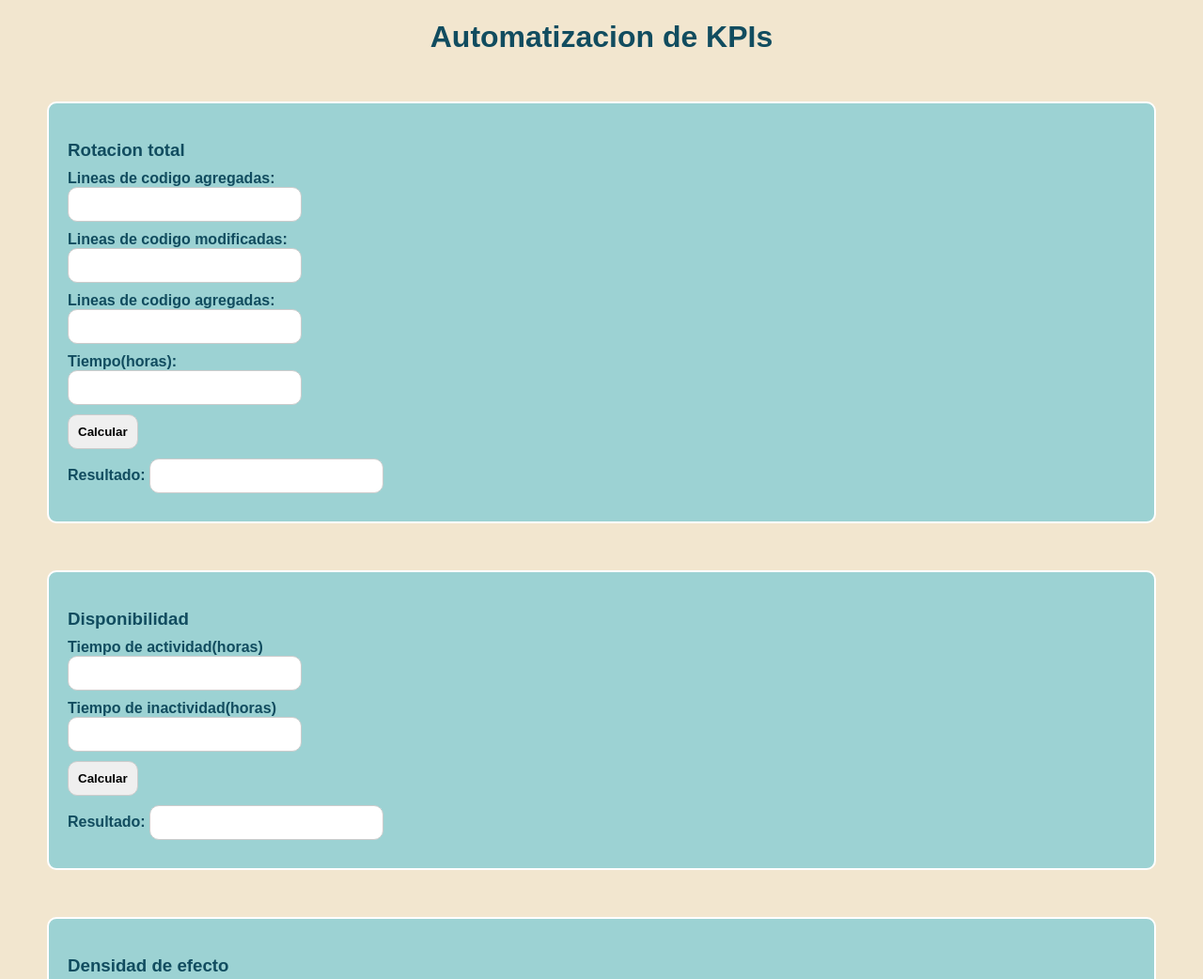
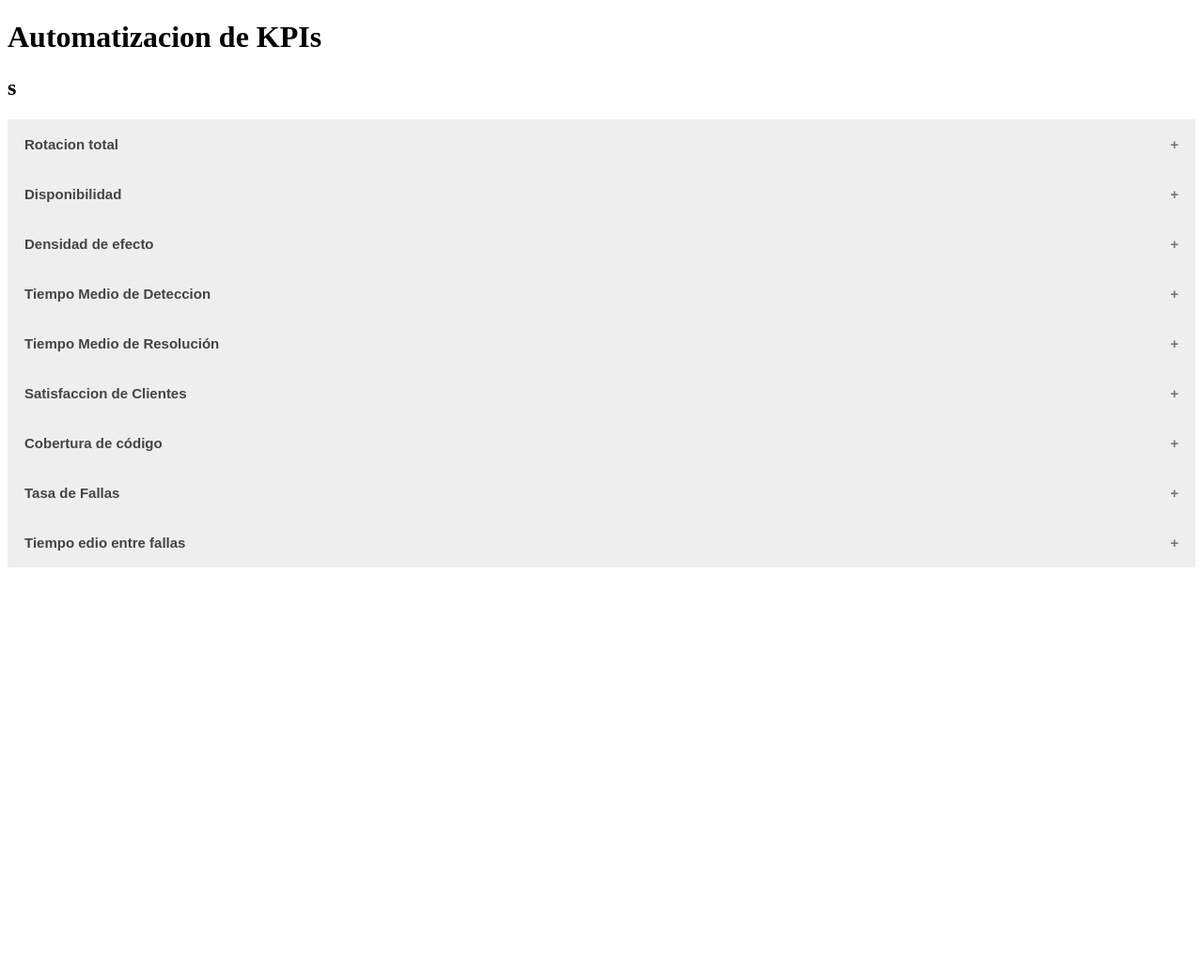
Before and after one commit to EverthSarantes/Kpis, a plain HTML site: page index.html in a window 1280 px wide. Shown: the top 1042 px of the page at 94% size. After the commit the page ends 800 px from the top, so only its background shows below. Drawn offline with Linux system fonts and the light colour scheme.

Commit message:
Se agrego estilo acordeon

```diff
--- a/css/estilos.css
+++ b/css/estilos.css
@@ -1,44 +1,71 @@
-input,
-button,
-label,
-h3 {
+.accordion {
+  background-color: #eee;
+  color: #444;
+  cursor: pointer;
+  padding: 18px;
+  width: 100%;
+  border: none;
+  text-align: left;
+  outline: none;
+  font-size: 15px;
+  transition: 0.4s;
+}
+
+.active, .accordion:hover {
+  background-color: #ccc;
+}
+
+.accordion:after {
+  content: '\002B';
+  color: #777;
+  font-weight: bold;
+  float: right;
+  margin-left: 5px;
+}
+
+.active:after {
+  content: "\2212";
+}
+
+.panel {
+  padding: 0 18px;
+  background-color: white;
+  max-height: 0;
+  overflow: hidden;
+  transition: max-height 0.2s ease-out;
+}
+
+.margin-10px {
     margin-bottom: 10px;
 }
 
-input,
-button {
+.buttons{
     border: 1px solid #ccc;
     padding: 10px;
     border-radius: 10px;
     font-weight: bold;
 }
-body{
+
+.body-style{
     background-color: rgb(242,230,207);
     font-family: Arial, Helvetica, sans-serif;
     min-height: 100vh;
     margin: 0;
     color: #114c5f;
 }
-h3{
+
+.h3-style{
     color: rgb(17,76,95);
 }
+.label-bold{
+    font-weight: bold;
+}
 
-section {
-    border: 2px solid white;
-    padding: 20px;
-    margin-bottom: 20px;
-    background-color: rgb(156,210,211);
-    border-radius: 10px;
-    margin: 50px;
-}
-label{
-    font-weight: bold;
-
-}
-h1{
+.h1-style{
     color: rgb(17,76,95);
     text-align: center;
 }
-input{
+
+.imput-style{
     width: 20%;
 }
--- a/index.html
+++ b/index.html
@@ -5,12 +5,15 @@
     <meta name="viewport" content="width=device-width, initial-scale=1.0">
     <title>Kpis</title>
     <link rel="stylesheet" href="css\estilos.css">
+
 </head>
 <body>
     <header><h1>Automatizacion de KPIs</h1></header>
+    <h2>s</h2>
     <!-- Daniel :D -->
+    <button class="accordion label-bold">Rotacion total</button>
+    <div class="panel">
         <section>
-        <h3>Rotacion total</h3>
             <div id="kpi1">
                 <div>
                     <label for="lca">Lineas de codigo agregadas:</label><br>
@@ -37,8 +40,11 @@
                 </div>
             </div>
         </section>
+    </div>
+
+    <button class="accordion label-bold">Disponibilidad</button>
+    <div class="panel">
         <section>
-        <h3>Disponibilidad</h3>
             <div id="kpi2">
                 <div>
                     <label for="ta">Tiempo de actividad(horas)</label><br>
@@ -58,9 +64,14 @@
             </div>
         </section>
 
-    <!-- Axel -->
+    </div>
+
+
+
+
+    <button class="accordion label-bold">Densidad de efecto</button>
+    <div class="panel">
         <section>
-        <h3>Densidad de efecto</h3>
             <div id ="Densidad">
                 <div>
                     <label for="text"> numero 1</label> <br>
@@ -79,14 +90,26 @@
                </section>
             </div>
         </section>
+
+    </div>
+
+    <!-- Axel -->
+
+    <button class="accordion label-bold">Tiempo Medio de Deteccion</button>
+    <div class="panel">
         <section>
-        <h3>Kpi 4</h3>
-        <div></div>
+            <div>
+                <h1>a</h1>
+            </div>
         </section>
+    </div>
+
+
 
     <!-- Wilber -->
+    <button class="accordion label-bold">Tiempo Medio de Resolución</button>
+    <div class="panel">
         <section>
-        <h3>Tiempo Medio de resolución</h3>
             <div id="kpi1">
                 <div>
                     <label for="td">Td</label>
@@ -106,8 +129,12 @@
                 </div>
             </div>
         </section>
+    </div>
+
+
+    <button class="accordion label-bold">Satisfaccion de Clientes</button>
+    <div class="panel">
         <section>
-        <h3>Satisfaccion de Clientes</h3>
             <div>
                 <div>
                     <label for="cs">Cs</label>
@@ -128,17 +155,24 @@
 
             </div>
         </section>
-    <footer></footer>
+
+    </div>
+
+    <button class="accordion label-bold">Cobertura de código</button>
+    <div class="panel">
         <section>
-        <h3>Cobertura de código</h3>
             <div>
-
+                <p>wd</p>
             </div>
         </section>
 
+    </div>
     <!-- Everth -->
+
+
+    <button class="accordion label-bold">Tasa de Fallas</button>
+    <div class="panel">
         <section>
-        <h3>Tasa de Fallas</h3>
             <div>
                 <div>
                     <label for="tf">Tiempo de fallas:</label><br>
@@ -150,7 +184,32 @@
                 </div>
             </div>
         </section>
+
+    </div>
+
+    <button class="accordion label-bold">Tiempo edio entre fallas</button>
+    <div class="panel">
+        <section>
+            <div>
+                <div>
+                    <label for="tf">Tiempo de fallas:</label><br>
+                    <input type="number" id="tf" name="tiempo_fallas">
+                </div>
+                <div>
+                    <label for="ta">Tiempo de actividad:</label><br>
+                    <input type="number" id="ta" name="tiempo_actividad">
+                </div>
+            </div>
+        </section>
+
+    </div>
+
+
+
+
     <footer></footer>
+    <script src="js/control_style.js"></script>
     <script src="js/kpis.js"></script>
+
 </body>
 </html>
--- /dev/null
+++ b/js/control_style.js
@@ -0,0 +1,14 @@
+var acc = document.getElementsByClassName("accordion");
+var i;
+
+for (i = 0; i < acc.length; i++) {
+  acc[i].addEventListener("click", function() {
+    this.classList.toggle("active");
+    var panel = this.nextElementSibling;
+    if (panel.style.maxHeight) {
+      panel.style.maxHeight = null;
+    } else {
+      panel.style.maxHeight = panel.scrollHeight + "px";
+    }
+  });
+}
```
Lines whose indentation alone changed are shown as unchanged.
